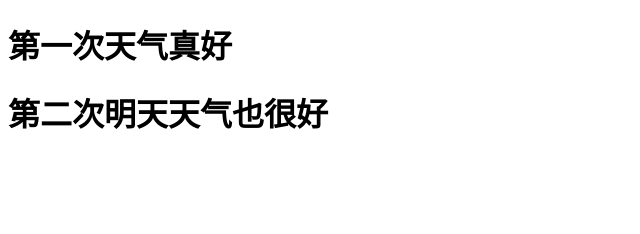
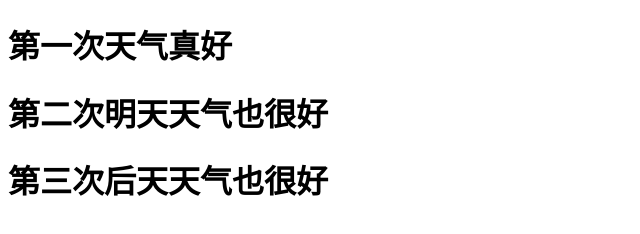
Before and after one commit to yx002030/test002, a plain HTML site: page index.html in a window 1280 px wide. Shown: the whole page, without its empty margins (0-640 px from the left). Drawn offline with Linux system fonts and the light colour scheme.

Commit message:
第三次修改

```diff
--- a/index.html
+++ b/index.html
@@ -8,5 +8,6 @@
 <body>
     <h1>第一次天气真好</h1>
     <h1>第二次明天天气也很好</h1>
+    <h1>第三次后天天气也很好</h1>
 </body>
 </html>
```
